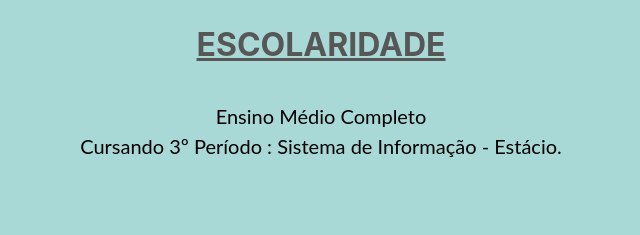
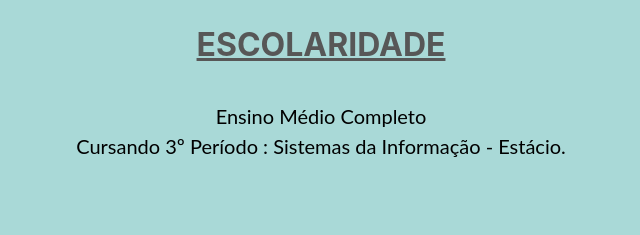
Before and after one commit to marcosbalmant/Portf-lio, a plain HTML site: page index.html in a window 1280 px wide. Shown: the part 780-1015 px from the top of the page, 319-959 px from the left. Drawn offline with nearby package versions, Linux system fonts and the light colour scheme.

Commit message:
update course name

```diff
--- a/index.html
+++ b/index.html
@@ -124,7 +124,7 @@ html {
         <p class="lead"></p>
         <blockquote class="blockquote text-center">
           <p class="mb-0">Ensino Médio Completo</p>
-          <p class="mb-0">Cursando 3º Período : Sistema de Informação - Estácio. </p>
+          <p class="mb-0">Cursando 3º Período : Sistemas da Informação - Estácio. </p>
         </blockquote>
       </div>
     </section>
```
Also changed, not shown: 1 other file.
